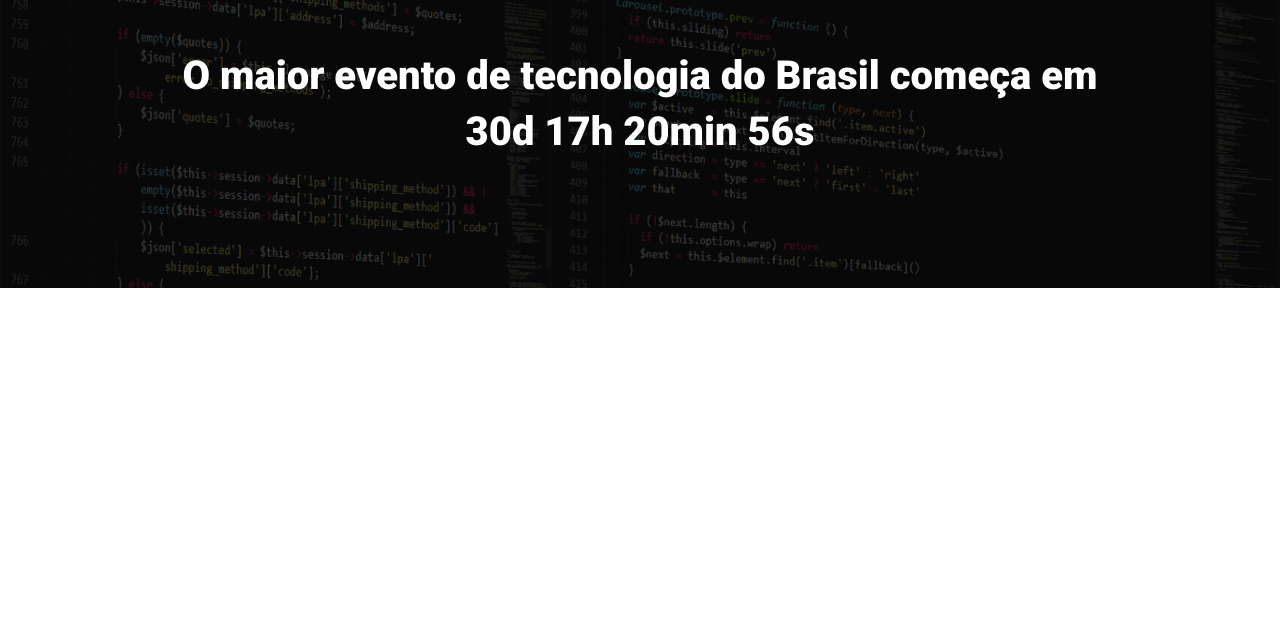
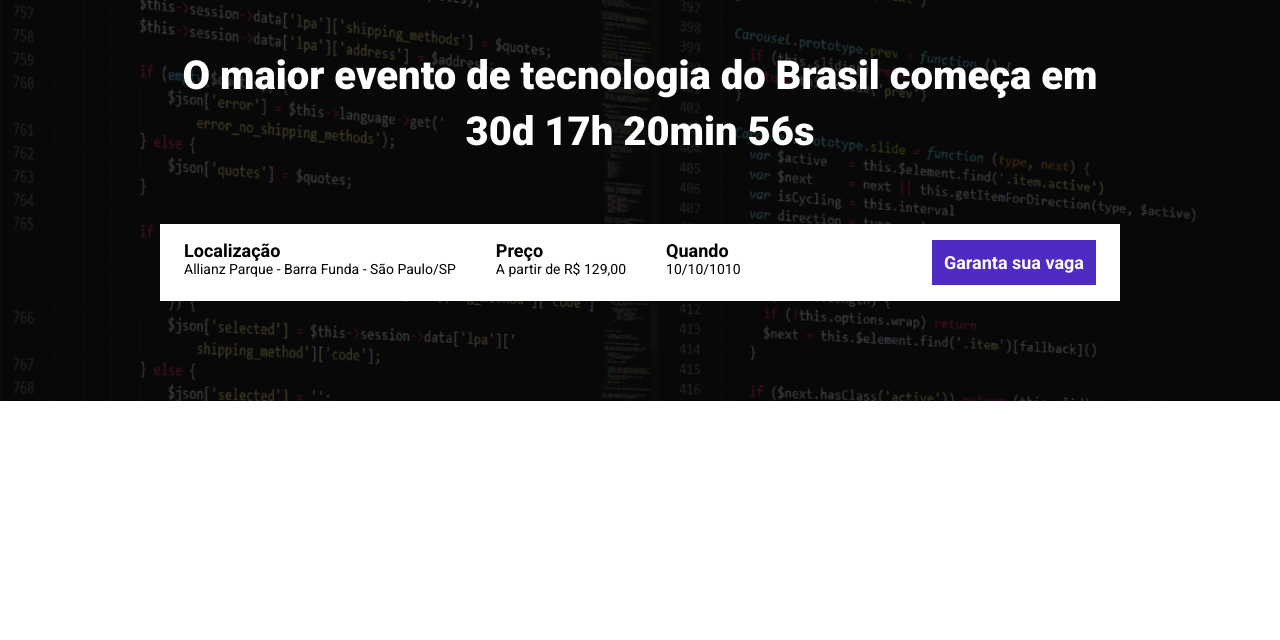
Before and after one commit to Gonteejo/ebac_tech_talks, a website built with Parcel: page src/index.html in a window 1280 px wide. Shown: the part 160-800 px from the top of the page. Built offline with nearby package versions, Linux system fonts and the light colour scheme.

Commit message:
Adicionado Barra de informação

```diff
--- a/src/index.html
+++ b/src/index.html
@@ -16,6 +16,27 @@
             <p class="hero__text">
                 O maior evento de tecnologia do Brasil começa em 30d 17h 20min 56s
             </p>
+            <div class="infos-bar">
+                <ul class="infos-bar__infos">
+                    <li class="infos-bar__infos__item">
+                        <b>Localização</b>
+                        Allianz Parque - Barra Funda - São Paulo/SP
+                    </li>
+                    <li class="infos-bar__infos__item">
+                        <b>Preço</b>
+                        A partir de R$ 129,00
+                    </li>
+                    <li class="infos-bar__infos__item">
+                        <b>
+                            Quando
+                        </b>
+                        10/10/1010
+                    </li>
+                </ul>
+                <a href="#" class="button button--primary">
+                    Garanta sua vaga
+                </a>
+            </div>
         </div>
 
     </header>
--- a/src/styles/_hero.scss
+++ b/src/styles/_hero.scss
@@ -1,10 +1,10 @@
 .hero {
-    position: relative;
     padding-top: 64px;
-    padding-bottom: 64px;
-    background-image: url('../images/fundo.png');
+    padding-bottom: 100px;
+    background-image: url(../images/fundo.png);
     background-repeat: no-repeat;
     background-size: cover;
+    position: relative;
 
     .container {
         position: relative;
@@ -17,8 +17,8 @@
         width: 100%;
         height: 100%;
         background-color: #000;
-        content: "";
-        opacity: 0.7;
+        content: '';
+        opacity: .7;
     }
 
     &__text {
@@ -31,13 +31,14 @@
     }
 
     &__logo {
-        display: block;
         margin: 0 auto;
         height: 80px;
+        display: block;
     }
 
     @media (max-width: 640px) {
         padding: 40px 0;
+
         &__logo {
             height: 40px;
         }
--- /dev/null
+++ b/src/styles/components/_buttons.scss
@@ -0,0 +1,23 @@
+.button {
+    padding: 12px;
+    font-size: 18px;
+    font-weight: bold;
+    text-decoration: none;
+    text-align: center;
+    white-space: nowrap;
+
+    &--primary {
+        color: #fff;
+        background-color: #4F2AC3;
+    }
+
+    @media (max-width: 640px) {
+        display: block;
+        width: 100%;
+    }
+
+    @media (max-width: 1024px) {
+        display: flex;
+        align-items: center;
+    }
+}
--- /dev/null
+++ b/src/styles/components/_infos_bar.scss
@@ -0,0 +1,40 @@
+.infos-bar {
+    padding: 16px 24px;
+    background-color: #fff;
+    display: flex;
+    justify-content: space-between;
+
+    &__infos {
+        display: flex;
+        gap: 40px;
+
+        &__item {
+            font-size: 14px;
+            color: #000;
+
+            b {
+                color: #000;
+                font-size: 18px;
+                display: block;
+            }
+        }
+    }
+
+    @media (max-width: 640px) {
+        display: block;
+
+        &__infos {
+            display: block;
+
+            &__item {
+                margin-bottom: 24px;
+            }
+        }
+    }
+
+    @media (max-width: 1024px) {
+        &__infos {
+            gap: 16px;
+        }
+    }
+}
--- a/src/styles/main.scss
+++ b/src/styles/main.scss
@@ -1,11 +1,14 @@
-@import 'hero';
+@use 'hero';
+@use 'components/infos_bar';
+@use 'components/buttons';
 
 * {
     margin: 0;
     padding: 0;
     box-sizing: border-box;
-    font-family: 'Roboto', sans-serif;
-    color: #ffff;
+    font-family: Roboto, sans-serif;
+    color: #fff;
+    list-style: none;
 }
 
 .container {
```
